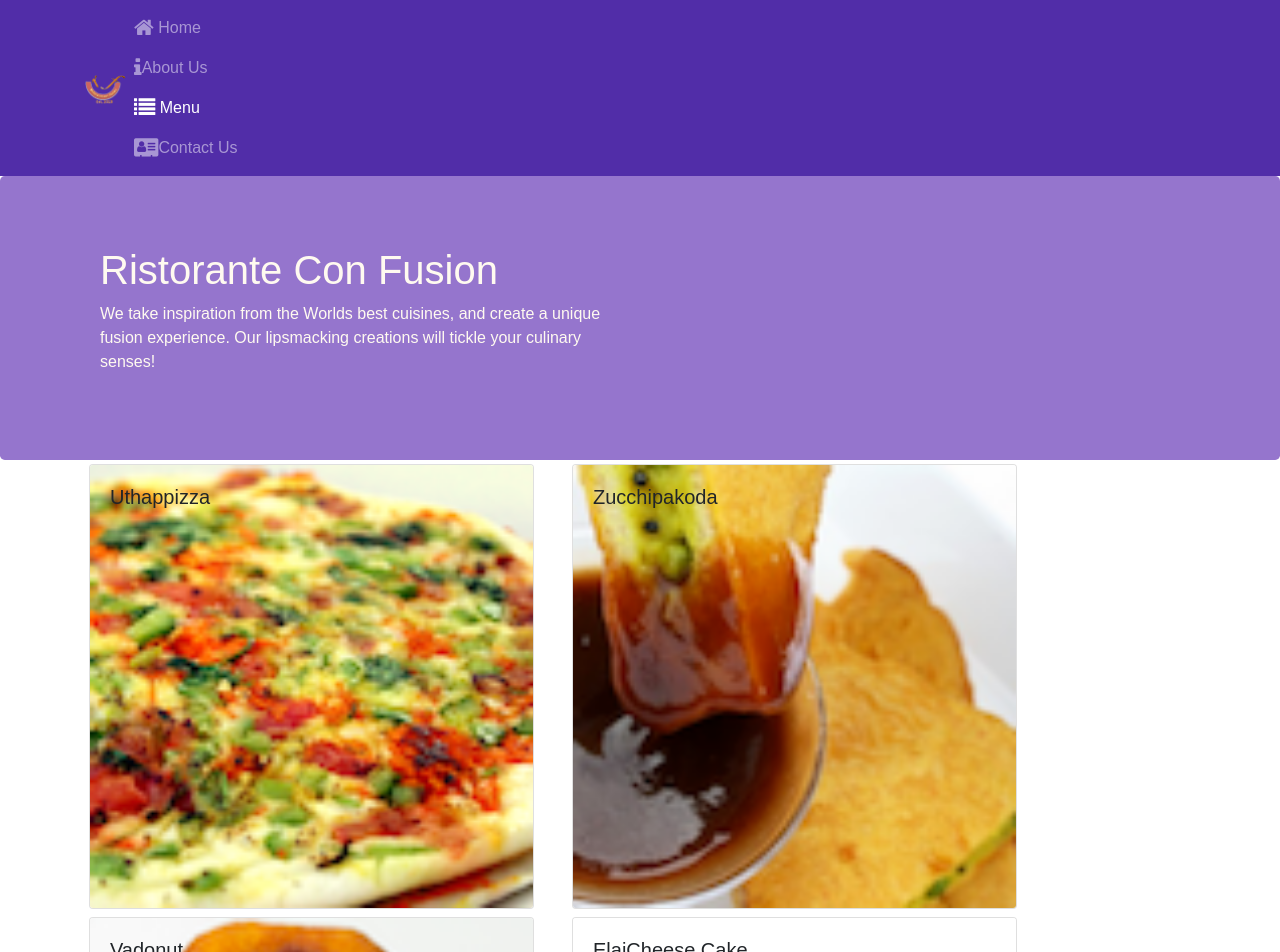
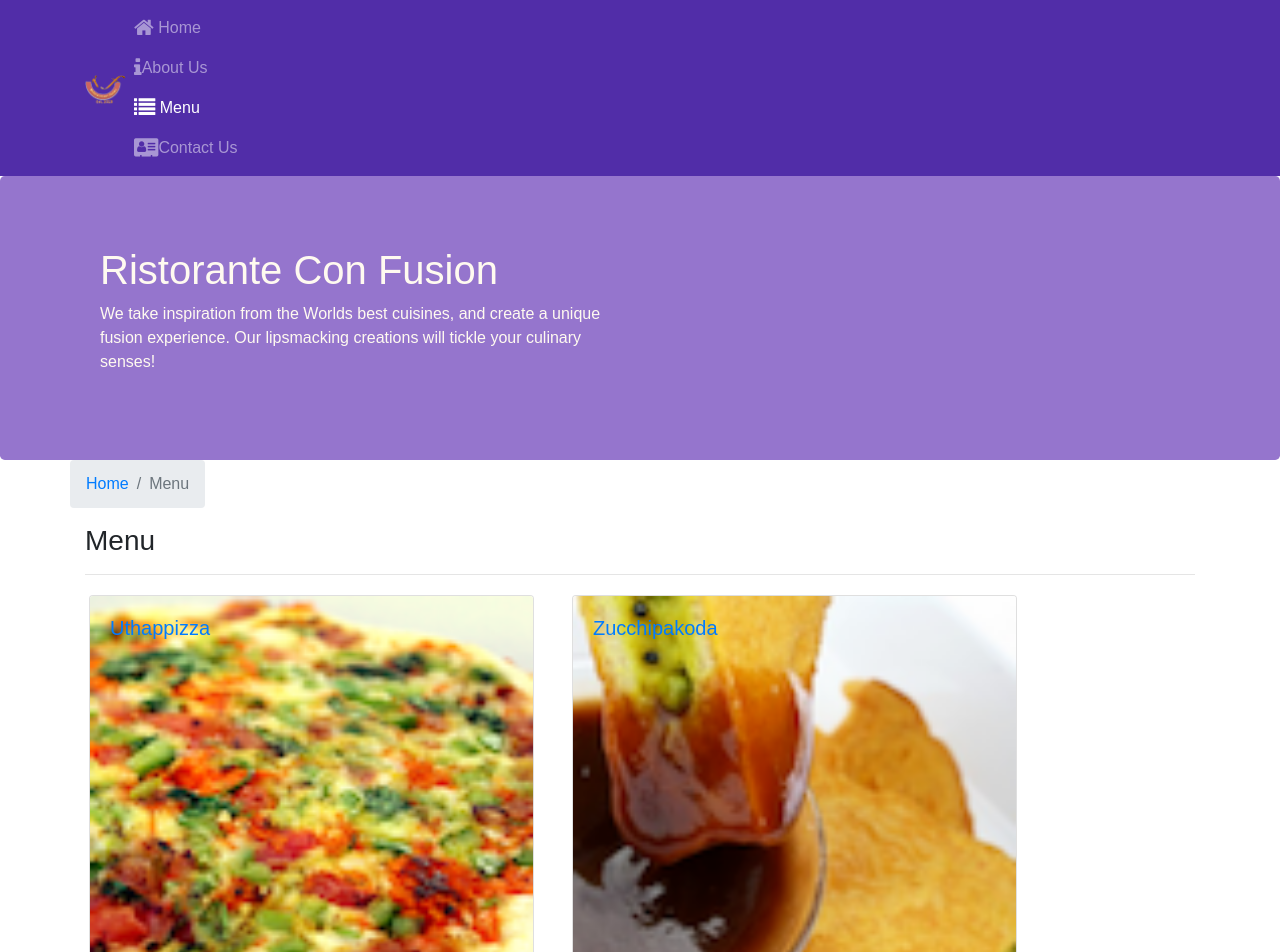
Before and after one commit to asitkdash/react-concepts, a React (Create React App) app: page /menu in a window 1280 px wide. Shown: the top 952 px of the page. Built offline with nearby package versions, Linux system fonts and the light colour scheme.

Commit message:
Single pageapplication part-2

```diff
--- a/src/components/ContactComponent.js
+++ b/src/components/ContactComponent.js
@@ -1,8 +1,21 @@
 import React from 'react';
+import { Breadcrumb, BreadcrumbItem } from 'reactstrap';
+import { Link } from 'react-router-dom';
 
 function Contact(props) {
     return(
         <div className="container">
+            <div className="row">
+              <Breadcrumb>
+                <BreadcrumbItem><Link to='/home'>Home</Link></BreadcrumbItem>
+                <BreadcrumbItem active>Contact Us</BreadcrumbItem>
+              </Breadcrumb>
+              <div className="col-12">
+                <h3>Contact Us</h3>
+                <hr />
+              </div>
+            </div>
+
             <div className="row row-content">
                 <div className="col-12">
                 <h3>Location Information</h3>
--- a/src/components/DishdetailComponent.js
+++ b/src/components/DishdetailComponent.js
@@ -1,5 +1,6 @@
 import React from 'react';
-import { Card, CardImg, CardText, CardBody, CardTitle } from 'reactstrap';
+import { Card, CardImg, CardText, CardBody, CardTitle, Breadcrumb, BreadcrumbItem } from 'reactstrap';
+import { Link } from 'react-router-dom';
 
   function RenderDish({dish}) {
       return (
@@ -13,9 +14,10 @@ import { Card, CardImg, CardText, CardBody, CardTitle } from 'reactstrap';
       );
   }
 
- function RenderNewComments({dish}) {
+ function RenderNewComments({comments}) {
 
-     const commentList = dish.comments.map((comm) => {
+    if (comments != null) {
+      const commentList = comments.map((comm) => {
         return(
           <div key={comm.id} className="container">
             <ul  className="list-unstyled">
@@ -37,17 +39,29 @@ import { Card, CardImg, CardText, CardBody, CardTitle } from 'reactstrap';
         </div>
       );
     }
+   }
 
  const DishDetail = (props) => {
-   if (props.selectedDish != null){
+   if (props.dish != null){
      return (
        <div className="container">
        <div className="row">
+         <Breadcrumb>
+           <BreadcrumbItem><Link to='/menu'>Menu</Link></BreadcrumbItem>
+           <BreadcrumbItem active>{props.dish.name}</BreadcrumbItem>
+         </Breadcrumb>
+         <div className="col-12">
+           <h3>{props.dish.name}</h3>
+           <hr />
+         </div>
+       </div>
+
+         <div className="row">
            <div className="col-12 col-md-5 m-1">
-             <RenderDish dish = {props.selectedDish} />
+             <RenderDish dish = {props.dish} />
            </div>
            <div className="col-12 col-md-5 m-1">
-             <RenderNewComments dish = {props.selectedDish} />
+             <RenderNewComments comments = {props.comments} />
            </div>
          </div>
        </div>
--- a/src/components/FooterComponent.js
+++ b/src/components/FooterComponent.js
@@ -1,4 +1,4 @@
-import React, { Component } from 'react';
+import React from 'react';
 import { Link } from 'react-router-dom';
 
 function Footer(props) {
--- a/src/components/MainComponent.js
+++ b/src/components/MainComponent.js
@@ -34,12 +34,22 @@ class Main extends Component {
         />
       );
     }
+
+    const DishWithId = ({match}) => {
+      return(
+        <DishDetail dish={this.state.dishes.filter((dish) => dish.id === parseInt(match.params.dishId,10))[0]}
+          comments={this.state.comments.filter((comment) => comment.dishId === parseInt(match.params.dishId,10))}
+          />
+      );
+    }
+
     return (
       <div>
       <Header />
       <Switch>
         <Route path="/home" component = { HomePage } />
         <Route exact path="/menu" component = {() => <Menu dishes={this.state.dishes} />} />
+        <Route path="/menu/:dishId" component={DishWithId} />
         <Route exact path='/contactus' component={Contact} />
         <Redirect to="/home" />
       </Switch>
--- a/src/components/MenuComponent.js
+++ b/src/components/MenuComponent.js
@@ -1,13 +1,16 @@
 import React from 'react';
-import { Card, CardImg, CardImgOverlay, CardTitle } from 'reactstrap';
+import { Card, CardImg, CardImgOverlay, CardTitle, Breadcrumb, BreadcrumbItem } from 'reactstrap';
+import { Link } from 'react-router-dom';
 
-  function RenderMenuItem({ dish, onClick }) {
+  function RenderMenuItem({ dish }) {
     return (
-      <Card onClick={() => onClick(dish.id)}>
-        <CardImg width="100%" src={dish.image} alt={dish.name} />
-          <CardImgOverlay>
-            <CardTitle>{dish.name}</CardTitle>
-          </CardImgOverlay>
+      <Card>
+        <Link to={`/menu/${dish.id}`}>
+          <CardImg width="100%" src={dish.image} alt={dish.name} />
+            <CardImgOverlay>
+              <CardTitle>{dish.name}</CardTitle>
+            </CardImgOverlay>
+          </Link>
       </Card>
     );
   }
@@ -17,13 +20,23 @@ import { Card, CardImg, CardImgOverlay, CardTitle } from 'reactstrap';
     const menu = props.dishes.map((dish) => {
         return (
           <div key={dish.id} className="col-12 col-md-5 m-1">
-            <RenderMenuItem dish={dish} onClick={props.onClick} />
+            <RenderMenuItem dish={dish} />
           </div>
         );
     });
 
     return (
       <div className="container">
+        <div className="row">
+          <Breadcrumb>
+            <BreadcrumbItem><Link to='/home'>Home</Link></BreadcrumbItem>
+            <BreadcrumbItem active>Menu</BreadcrumbItem>
+          </Breadcrumb>
+          <div className="col-12">
+            <h3>Menu</h3>
+            <hr />
+          </div>
+        </div>
         <div className="row">
           {menu}
         </div>
```
Lines whose indentation alone changed are shown as unchanged.
